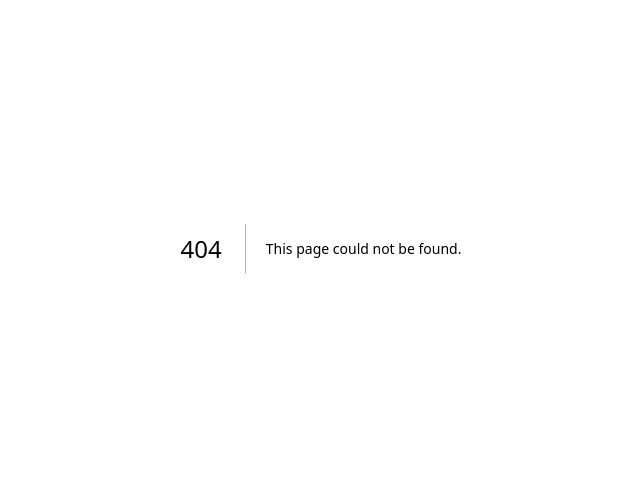
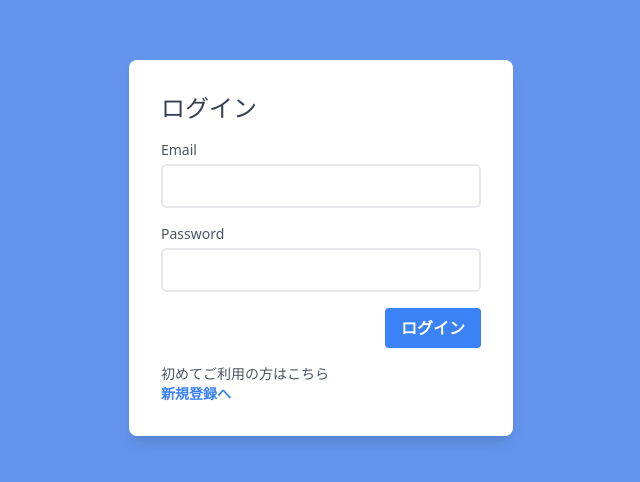
Before and after one commit to senna-lang/chatGPT-chatapp, a Next.js app: page /auth/login in a window 1280 px wide. Before the commit this address had no page. Shown: the part 152-634 px from the top of the page, without its empty margins (319-959 px from the left). Built offline with nearby package versions, Linux system fonts and the light colour scheme.

Commit message:
[feat] ログインページの作成

```diff
--- /dev/null
+++ b/src/app/auth/login/page.tsx
@@ -0,0 +1,107 @@
+'use client';
+
+import React from 'react';
+import { useForm, SubmitHandler } from 'react-hook-form';
+import { signInWithEmailAndPassword } from 'firebase/auth';
+import { auth } from '../../../../firebase';
+import { useRouter } from 'next/navigation';
+import Link from 'next/link';
+
+type Inputs = {
+  email: string;
+  password: string;
+};
+
+const Login = () => {
+  const {
+    register,
+    handleSubmit,
+    formState: { errors },
+  } = useForm<Inputs>();
+
+  const router = useRouter();
+
+  const onSubmit: SubmitHandler<Inputs> = async data => {
+    await signInWithEmailAndPassword(auth, data.email, data.password)
+      .then(()=> {
+        router.push('/');
+      })
+      .catch(error => {
+        if (error.code === 'auth/invalid-login-credentials') {
+          alert('そのメールアドレスは登録されていません。');
+        } else {
+          alert(error.message);
+        }
+      });
+  };
+
+  return (
+    <div className=" h-screen flex flex-col items-center justify-center">
+      <form
+        onSubmit={handleSubmit(onSubmit)}
+        className=" bg-white p-8 rounded-lg shadow-lg w-96"
+      >
+        <h1 className="mb-4 text-2xl text-gray-700 font-medium">ログイン</h1>
+        <div className="mb-4 ">
+          <label className="block text-sm font-medium text-gray-600">
+            Email
+          </label>
+          <input
+            {...register('email', {
+              required: 'メールアドレスは必須です',
+              pattern: {
+                value:
+                  /^[a-zA-Z0-9_.+-]+@([a-zA-Z0-9][a-zA-Z0-9-]*[a-zA-Z0-9]*\.)+[a-zA-Z]{2,}$/,
+                message: 'メールアドレスを入力してください。',
+              },
+            })}
+            type="text"
+            className=" mt-1 border-2 rounded-md w-full p-2"
+          />
+          {errors.email && (
+            <span className="text-red-600 text-sm">{errors.email.message}</span>
+          )}
+        </div>
+        <div className="mb-4 ">
+          <label className="block text-sm font-medium text-gray-600">
+            Password
+          </label>
+          <input
+            {...register('password', {
+              required: 'パスワードは必須です',
+              minLength: {
+                value: 6,
+                message: '６文字以上のパスワードを設定してください。',
+              },
+            })}
+            type="password"
+            className=" mt-1 border-2 rounded-md w-full p-2"
+          />
+          {errors.password && (
+            <span className="text-red-600 text-sm">
+              {errors.password.message}
+            </span>
+          )}
+        </div>
+        <div className="flex justify-end">
+          <button
+            type="submit"
+            className=" bg-blue-500 text-white font-bold py-2 px-4 rounded hover:bg-blue-700"
+          >
+            ログイン
+          </button>
+        </div>
+        <div className="mt-4 flex flex-col items-start">
+          <span className="text-gray-600 text-sm">
+            初めてご利用の方はこちら
+          </span>
+          <Link href='/auth/register' className=" text-blue-500 text-sm font-bold hover:text-blue-700">
+            新規登録へ
+          </Link>
+        </div>
+      </form>
+    </div>
+  );
+};
+
+export default Login;
```
